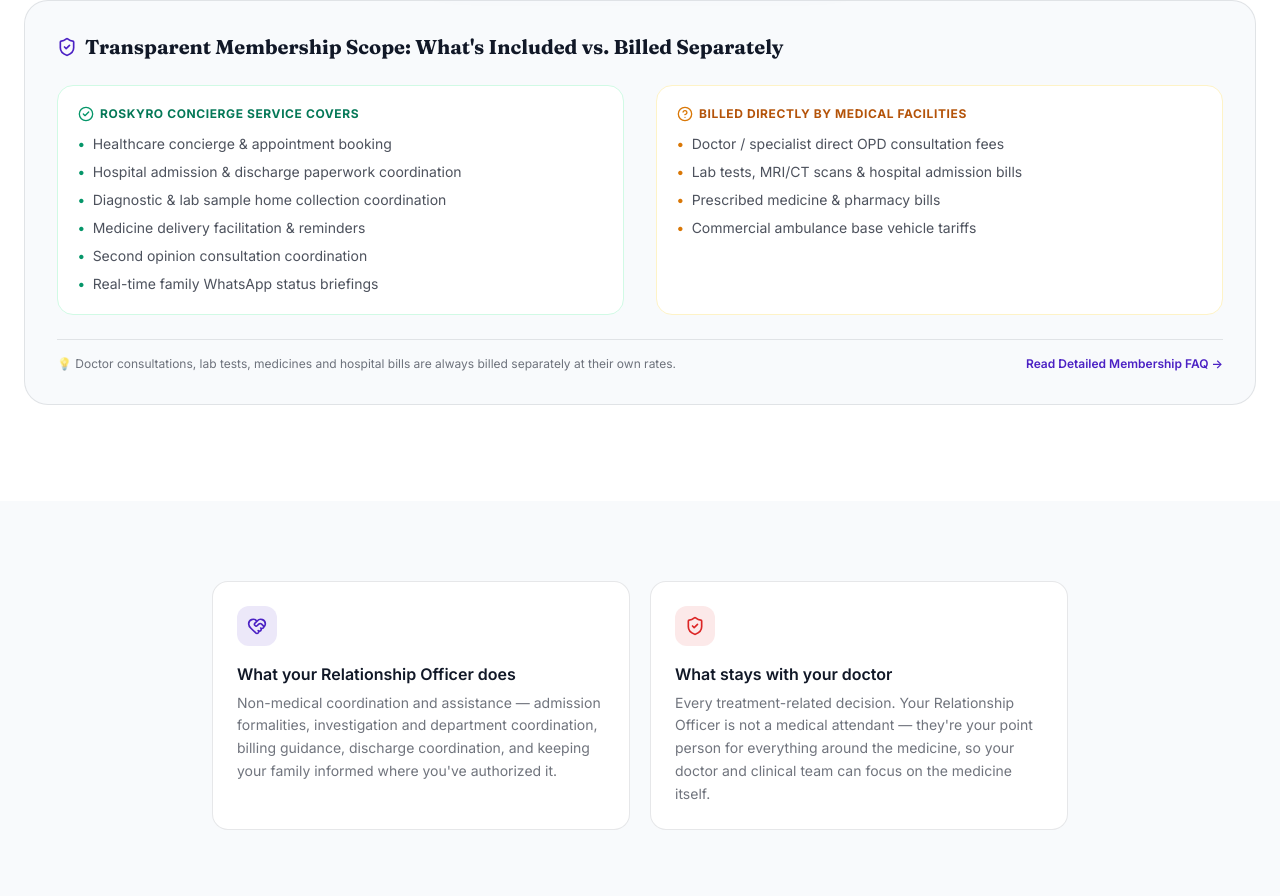
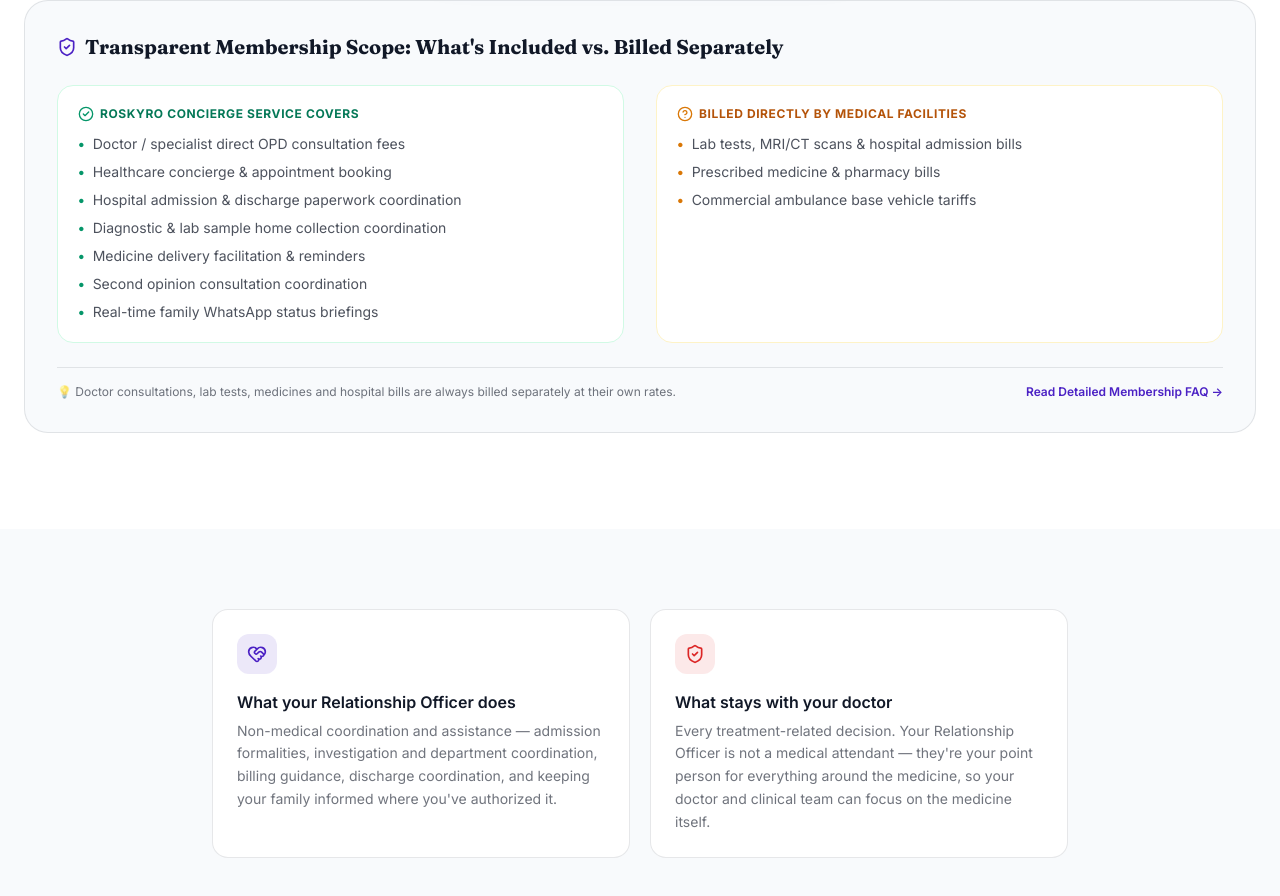
Before and after one commit to ROSKYRO/ROSKYRO-HC-NEW, a React (Vite) app in the folder frontend/: page /for-patients in a window 1280 px wide. Shown: the part 2229-3125 px from the top of the page. Built offline with nearby package versions, Linux system fonts and the light colour scheme; no server answers.

Commit message:
Add 'Doctor / specialist direct OPD consultation fees' to COVERED

```diff
--- a/frontend/src/components/sections/ConciergeMembershipSection.jsx
+++ b/frontend/src/components/sections/ConciergeMembershipSection.jsx
@@ -43,6 +43,7 @@
 ];
 
 const COVERED = [
+   "Doctor / specialist direct OPD consultation fees",
   "Healthcare concierge & appointment booking",
   "Hospital admission & discharge paperwork coordination",
   "Diagnostic & lab sample home collection coordination",
@@ -52,7 +53,7 @@
 ];
 
 const SEPARATE = [
-  "Doctor / specialist direct OPD consultation fees",
+
   "Lab tests, MRI/CT scans & hospital admission bills",
   "Prescribed medicine & pharmacy bills",
   "Commercial ambulance base vehicle tariffs",
```
